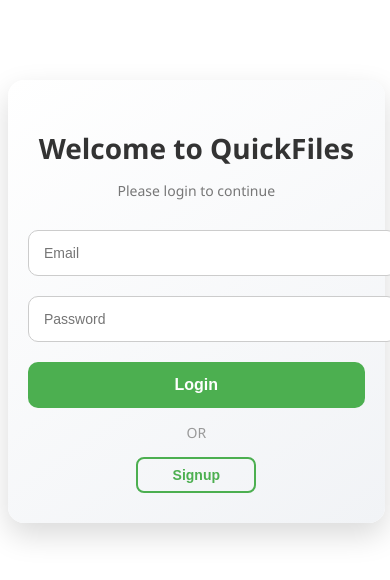
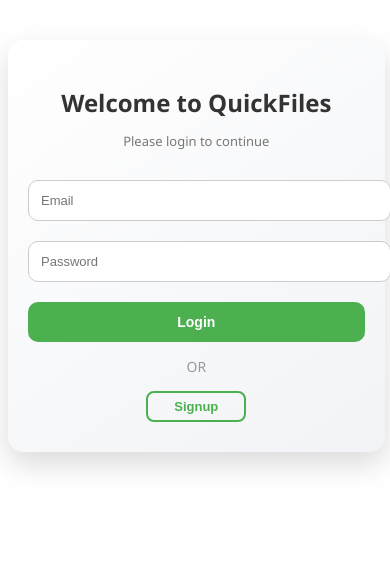
Before and after one commit to jayanth5151/QuickFiles, an Angular app: page /login in a window 390 px wide. Shown: the top 580 px of the page. Built offline with nearby package versions, Linux system fonts and the light colour scheme.

Commit message:
loginresponsive

```diff
--- a/src/app/login/login.component.css
+++ b/src/app/login/login.component.css
@@ -1,6 +1,7 @@
 /* Center the container */
 .login-container {
   width: 360px;
+  max-width: 90%;
   margin: 80px auto;
   padding: 40px 30px;
   background: linear-gradient(145deg, #ffffff, #f1f3f6);
@@ -8,6 +9,7 @@
   box-shadow: 0 12px 30px rgba(0, 0, 0, 0.15);
   text-align: center;
   font-family: 'Segoe UI', Tahoma, Geneva, Verdana, sans-serif;
+  transition: all 0.3s ease;
 }
 
 /* Title and subtitle */
@@ -30,6 +32,7 @@
   width: 100%;
   padding: 14px 15px;
   margin-bottom: 20px;
+  margin-right: 20px;
   border: 1px solid #ccc;
   border-radius: 10px;
   outline: none;
@@ -89,10 +92,54 @@
   font-weight: 500;
 }
 
-/* Responsive */
-@media (max-width: 400px) {
+/* ===== Responsive for tablets ===== */
+@media (max-width: 768px) {
   .login-container {
-    width: 90%;
+    width: 400px;
+    margin: 60px auto;
+    padding: 35px 25px;
+  }
+
+  .login-container h1 {
+    font-size: 26px;
+  }
+
+  .login-container .login-btn {
+    padding: 12px;
+    font-size: 15px;
+  }
+}
+
+/* ===== Responsive for mobile ===== */
+@media (max-width: 480px) {
+  .login-container {
+    width: 95%;
+    margin: 40px auto;
     padding: 30px 20px;
   }
+
+  .login-container h1 {
+    font-size: 24px;
+  }
+
+  .login-container .subtitle {
+    font-size: 13px;
+  }
+
+  .login-container input[type="text"],
+  .login-container input[type="password"] {
+    padding: 12px 12px;
+    font-size: 13px;
+  }
+
+  .login-container .login-btn {
+    padding: 12px;
+    font-size: 14px;
+  }
+
+  .login-container .signup-btn {
+    width: 100px;
+    padding: 6px;
+    font-size: 13px;
+  }
 }
```
